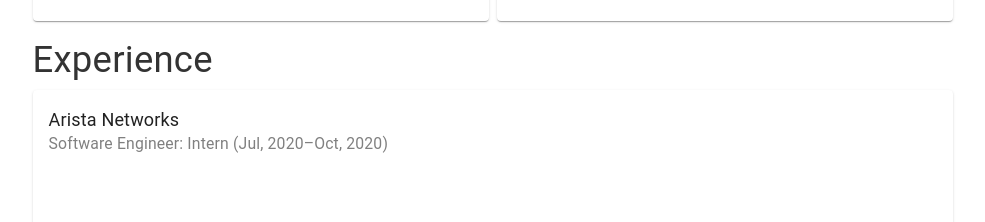
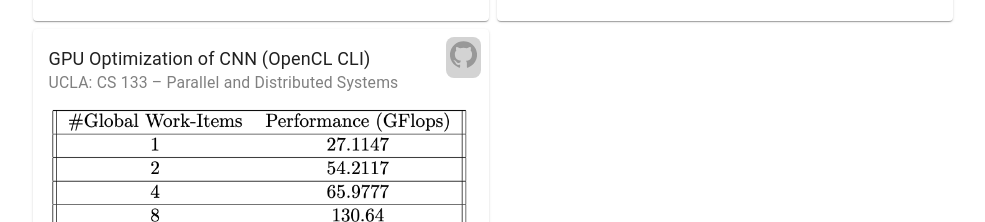
Before and after one commit to Timthetic/Timthetic.github.io, a Gatsby site: page / in a window 1280 px wide. Shown: the part 1623-1845 px from the top of the page, without its empty margins (147-1132 px from the left). Built offline with nearby package versions, Linux system fonts and the light colour scheme; Gatsby itself is replaced by a stand-in of ours.

Commit message:
Add OpenCL project

```diff
--- a/src/components/projects/ProjectCard.js
+++ b/src/components/projects/ProjectCard.js
@@ -27,7 +27,7 @@
 		borderRadius: '8px',
 		outline: 'none',
 		backgroundColor: theme.palette.grey.main,
-		'&:hover':{
+		'&:hover:enabled':{
 			backgroundColor: theme.palette.grey.light,
 			cursor: 'pointer'
 		}
@@ -56,7 +56,7 @@
 			</CardContent>
 			<CardActions className={classes.cardButtons}>
 			<a href={repository} target='_blank' rel='noreferrer'>
-				<button className={classes.githubButton}>
+				<button className={classes.githubButton} disabled={repository === null}>
 					<Box>
 						<GitHub/>
 					</Box>
--- a/src/data/projects.js
+++ b/src/data/projects.js
@@ -34,6 +34,15 @@
 		description: 'A web application I created with a team for class. It\'s a social networking app that focuses on getting people with similar interests together. It was inspired by my need to find other Magic: The Gathering™ players.',
 		tech: ['Swagger', 'Go', 'JavaScript', 'REST API', 'Postgresql', 'React'],
 		id: 'DownToMeet'
+	},
+	{
+		title: 'GPU Optimization of CNN',
+		affiliation: 'UCLA: CS 133 – Parallel and Distributed Systems',
+		type: 'OpenCL CLI',
+		repository: null,
+		description: 'I sped up a Convolutional Neural Network by optimizing it for a GPU. This was a very interesting project because the GPU\'s architecture is very different than a CPU\'s. Optimizing it required a very different thought process than what I was used to.',
+		tech: ['C++', 'OpenCL', 'AWS'],
+		id: 'GPUOptimization'
 	}
 ]
 
```
Also changed, not shown: src/images/projects/GPUOptimization.png (added).
